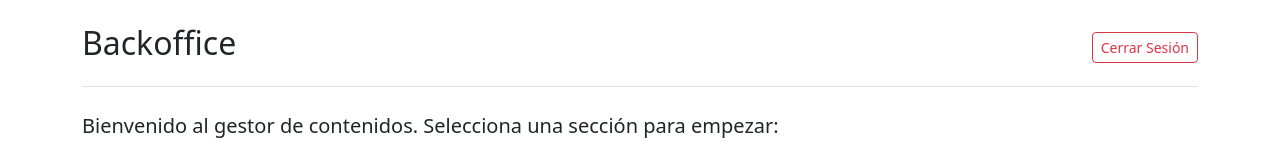
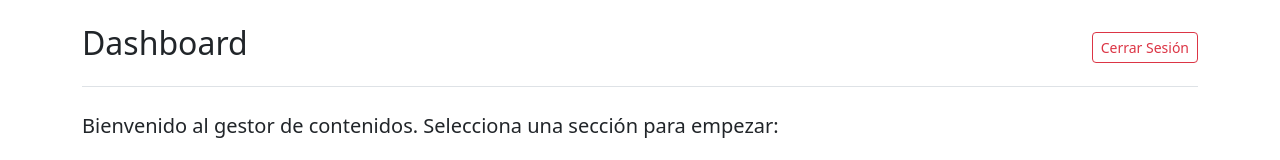
Before and after one commit to aleixripo/st-challenge, a Nuxt app: page / in a window 1280 px wide. Shown: the top 160 px of the page. Built offline with nearby package versions, Linux system fonts and the light colour scheme; no server answers.

Commit message:
feat: filtrar categorías sin padre en el formulario de creación/edición y agregar columna de descripción en la tabla de productos

```diff
--- a/app/pages/categories/index.vue
+++ b/app/pages/categories/index.vue
@@ -231,8 +231,8 @@ onMounted(async () => {
                                 <label class="form-label small fw-bold">Categoría Padre</label>
                                 <select v-model="form.parent_id" class="form-select">
                                     <option :value="null">Ninguna (Principal)</option>
-                                    <option v-for="c in categories.filter(c => c.id !== form.id)" :key="c.id"
-                                        :value="c.id">
+                                    <option v-for="c in categories.filter(c => c.id !== form.id && !c.parent_id)"
+                                        :key="c.id" :value="c.id">
                                         {{ c.name }}
                                     </option>
                                 </select>
--- a/app/pages/index.vue
+++ b/app/pages/index.vue
@@ -19,7 +19,7 @@ const logout = async () => {
 <template>
     <div class="container mt-4">
         <div class="d-flex justify-content-between align-items-center border-bottom pb-3">
-            <h1 class="h2">Backoffice</h1>
+            <h1 class="h2">Dashboard</h1>
             <div>
                 <span class="me-3 text-muted small d-none d-md-inline">{{ user?.email }}</span>
                 <button @click="logout" class="btn btn-outline-danger btn-sm">Cerrar Sesión</button>
--- a/app/pages/products/index.vue
+++ b/app/pages/products/index.vue
@@ -245,6 +245,7 @@ onMounted(async () => {
                             <th>Código</th>
                             <th>Producto</th>
                             <th>Categorías</th>
+                            <th>Descripción</th>
                             <th class="text-end">Acciones</th>
                         </tr>
                     </thead>
@@ -262,6 +263,7 @@ onMounted(async () => {
                                     {{ pc.categories?.name }}
                                 </span>
                             </td>
+                            <td>{{ p.description }}</td>
                             <td class="text-end">
                                 <div class="btn-group">
                                     <NuxtLink :to="`/products/${p.id}`" class="btn btn-sm btn-outline-dark"
```
